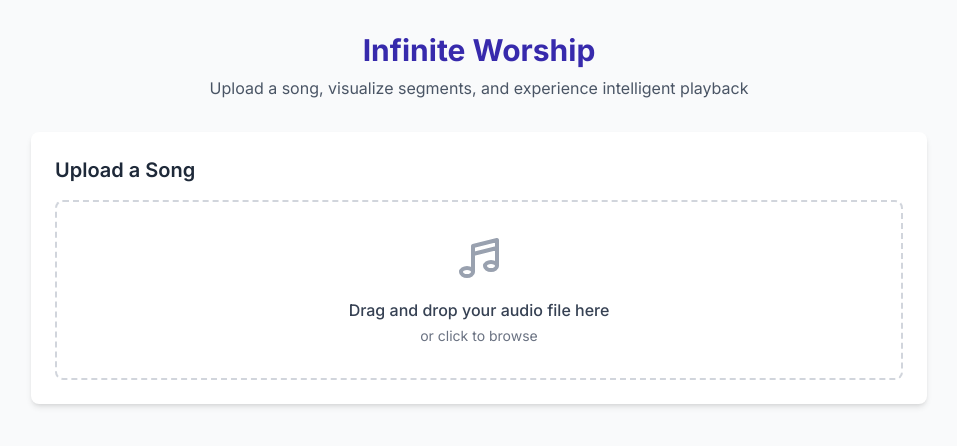
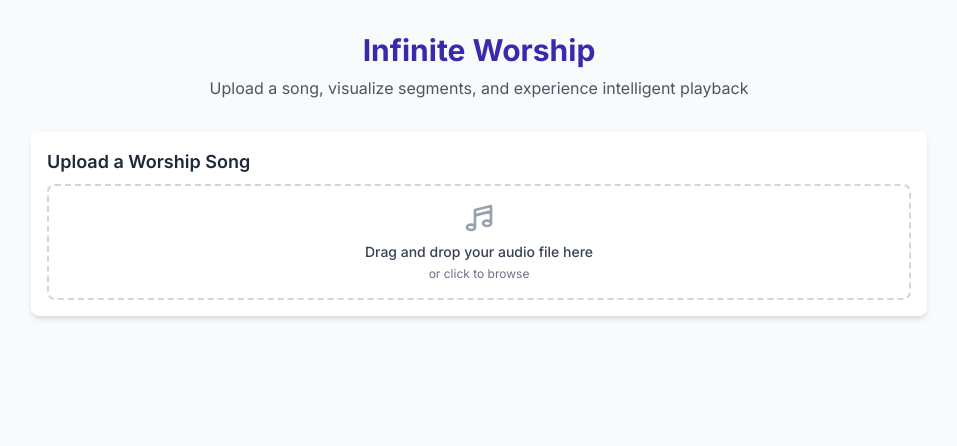
Before and after one commit to mhuang74/infinite-worship, a Next.js app in the folder application/frontend/: page / in a window 1280 px wide. Shown: the top 446 px of the page, without its empty margins (161-1118 px from the left). Built offline with nearby package versions, Linux system fonts and the light colour scheme; no server answers.

Commit message:
process as soon as file is selected

```diff
--- a/application/frontend/src/components/SongUploader.tsx
+++ b/application/frontend/src/components/SongUploader.tsx
@@ -55,25 +55,25 @@ export default function SongUploader({ onSongUpload }: SongUploaderProps) {
 
       setSelectedFile(file);
       setError(null);
+      handleSubmit(file); // Automatically submit the form
     }
   };
 
-  const handleSubmit = (e: React.FormEvent) => {
-    e.preventDefault();
-    if (selectedFile) {
-      onSongUpload(selectedFile);
+  const handleSubmit = (file?: File) => {
+    if (file) {
+        onSongUpload(file);
     } else {
         setError('Please select a file first.');
     }
   };
 
   return (
-    <div className="w-full bg-white rounded-lg shadow-md p-6 mb-8">
-      <h2 className="text-xl font-semibold text-gray-800 mb-4">Upload a Song</h2>
+      <div className="w-full bg-white rounded-lg shadow-md p-4 mb-4">
+          <h2 className="text-lg font-semibold text-gray-800 mb-2">Upload a Worship Song</h2>
 
           <form onSubmit={handleSubmit}>
               <div
-          className={`border-2 border-dashed rounded-lg p-8 text-center ${
+                  className={`border-2 border-dashed rounded-lg p-4 text-center ${
                       isDragging ? 'border-indigo-500 bg-indigo-50' : 'border-gray-300 hover:border-indigo-400'
                   } transition-colors cursor-pointer`}
                   onDragOver={handleDragOver}
@@ -89,40 +89,29 @@ export default function SongUploader({ onSongUpload }: SongUploaderProps) {
                       accept="audio/*"
                   />
 
-          <svg className="w-12 h-12 mx-auto text-gray-400 mb-4" fill="none" stroke="currentColor" viewBox="0 0 24 24" xmlns="http://www.w3.org/2000/svg">
+                  <svg className="w-8 h-8 mx-auto text-gray-400 mb-2" fill="none" stroke="currentColor" viewBox="0 0 24 24" xmlns="http://www.w3.org/2000/svg">
                       <path strokeLinecap="round" strokeLinejoin="round" strokeWidth="2" d="M9 19V6l12-3v13M9 19c0 1.105-1.343 2-3 2s-3-.895-3-2 1.343-2 3-2 3 .895 3 2zm12-3c0 1.105-1.343 2-3 2s-3-.895-3-2 1.343-2 3-2 3 .895 3 2zM9 10l12-3"></path>
                   </svg>
 
                   {selectedFile ? (
                       <div>
-              <p className="text-indigo-600 font-medium mb-1">{selectedFile.name}</p>
-              <p className="text-sm text-gray-500">
+                          <p className="text-indigo-600 font-medium mb-1 text-sm">{selectedFile.name}</p>
+                          <p className="text-xs text-gray-500">
                               {(selectedFile.size / (1024 * 1024)).toFixed(2)} MB
                           </p>
                       </div>
                   ) : (
                       <div>
-              <p className="text-gray-700 font-medium mb-1">Drag and drop your audio file here</p>
-              <p className="text-sm text-gray-500">or click to browse</p>
+                          <p className="text-gray-700 font-medium mb-1 text-sm">Drag and drop your audio file here</p>
+                          <p className="text-xs text-gray-500">or click to browse</p>
                       </div>
                   )}
                   {error && (
-            <div className="mt-4 text-sm text-red-600 font-medium">
+                      <div className="mt-2 text-xs text-red-600 font-medium">
                           {error}
                       </div>
                   )}
               </div>
-
-        {selectedFile && (
-          <div className="mt-4 flex justify-center">
-            <button
-              type="submit"
-              className="px-6 py-2 bg-indigo-600 text-white rounded-md hover:bg-indigo-700 transition-colors"
-            >
-              Process Song
-            </button>
-          </div>
-        )}
           </form>
       </div>
   );
```
Lines whose indentation alone changed are shown as unchanged.
